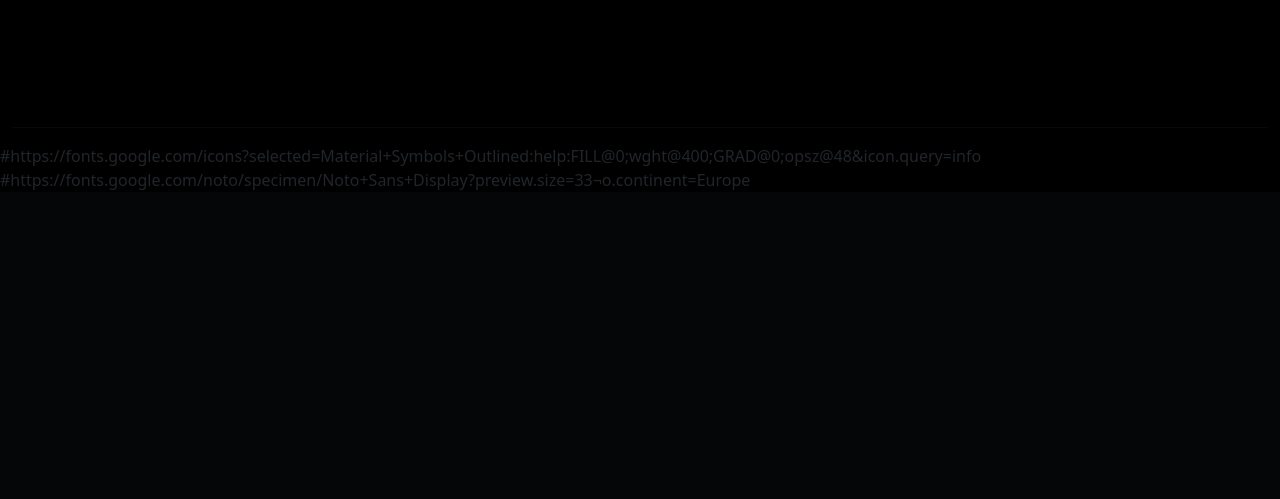
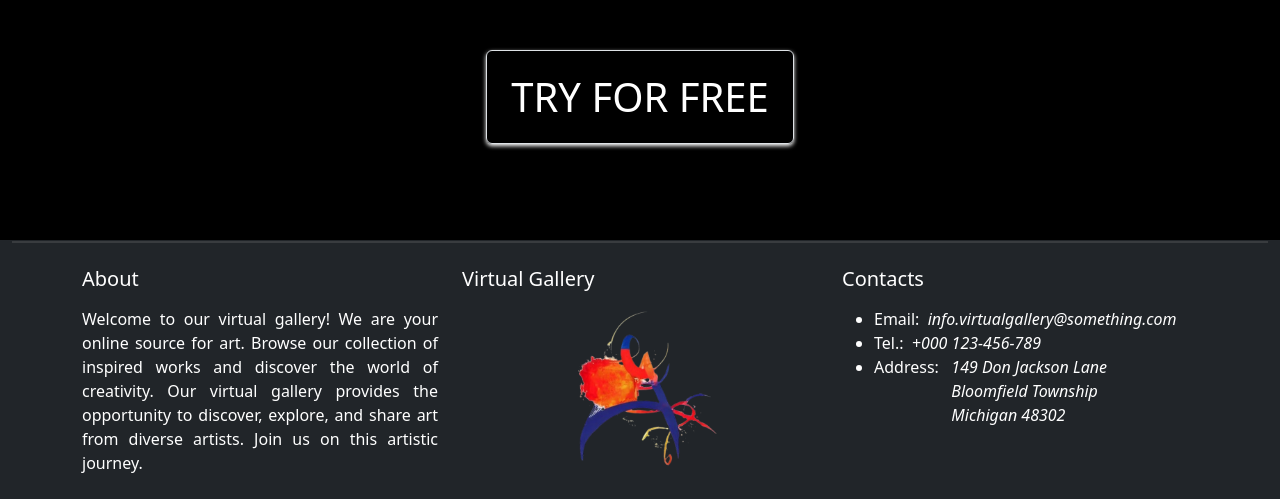
Before and after one commit to abcdefghijklmnopqrmnopqrstuvwxyz/WaFinal, a PHP site: page / in a window 1280 px wide. Shown: the part 1118-1617 px from the top of the page. Before the commit the page ends 1308 px from the top, so only its background shows below. Run offline with PHP 8.4, Linux system fonts and the light colour scheme.

Commit message:
Home page
Finished home page design - no response

```diff
--- a/css/style.css
+++ b/css/style.css
@@ -1,10 +1,6 @@
-body {
-    background-color: rgb(0, 0, 0);
-}
-
 .text-container {
     font-size: 150px;
-    margin: 10vw;
+    margin: 7vw;
     color: rgba(225,225,225, .01);
     background-image: url("../img/back.jpg");
     background-repeat: repeat;
@@ -29,21 +25,17 @@ body {
 }
 
 .mouse::before {
-    --size: 0;
+    --size: 200px;
     content: '';
-    position: absolute;
+    position: fixed;
     left: var(--x);
     top: var(--y);
     width: var(--size);
     height: var(--size);
     background: radial-gradient(circle closest-side, rgb(166, 204, 221), transparent);
     transform: translate(-50%, -50%);
-    transition: width 0.2s ease, height 0.2s ease;
+    transition: 0 0.2s ease, 0 0.2s ease;
     z-index: -10;
-}
-
-.mouse::before {
-    --size: 200px;
 }
 
 .navitem {
@@ -85,4 +77,31 @@ body {
 
 .backgr {
     background-color: black;
+    z-index: -20;
 }
+
+.textjustify {
+    text-align: justify;
+}
+
+.imgresize {
+    width: 50%;
+    height: 50%;
+    transform: translate(50%, 0%);
+}
+
+.freebutton {
+    background: transparent;
+    box-shadow: 0 2px 4px 0 white;
+    transition: 0.3s;
+}
+
+.freebutton:hover {
+    transition: 0.3s;
+    transform: scale(1.05, 1.05);
+}
+
+.footerline {
+    height: 3px;
+    background-color: gray;
+}
--- a/index.html
+++ b/index.html
@@ -1,5 +1,5 @@
 <!DOCTYPE html>
-<html lang="cs">
+<html lang="en">
     <head>
         <title>Online artworks</title>
         <meta charset="utf-8">
@@ -14,8 +14,8 @@
         <script src="https://cdn.jsdelivr.net/npm/bootstrap@5.3.0-alpha3/dist/js/bootstrap.bundle.min.js" integrity="sha384-ENjdO4Dr2bkBIFxQpeoTz1HIcje39Wm4jDKdf19U8gI4ddQ3GYNS7NTKfAdVQSZe" crossorigin="anonymous"></script>
     </head>
     <body class="backgr mouse">
-        <header class="head">
-            <nav class="sticky-top bg-dark">
+        <header class="head sticky-top">
+            <nav class="bg-dark">
                 <div class="d-flex container">
                     <div class="d-flex me-auto navmenu">
                         <a href="#" class="d-block text-decoration-none hoveractive">
@@ -34,7 +34,7 @@
                         </a>
                         <a href="#" class="d-block text-decoration-none hover">
                             <div class="d-flex text-center py-3 px-4 fs-3 text-light">
-                                <span class="material-symbols-outlined d-block fs-2 p-1">0</span>
+                                <span class="material-symbols-outlined d-block fs-2 p-1">Photo_library</span>
                                 <span class="px-2">Virtual gallery</span>
                             </div>
                             <div class="navdes"></div>
@@ -50,7 +50,7 @@
                         </a>
                         <a href="#" class="d-block text-decoration-none hover">
                             <div class="d-flex text-center py-3 px-4 fs-3 text-light">
-                                <span class="material-symbols-outlined d-block fs-2 p-1">0</span>
+                                <span class="material-symbols-outlined d-block fs-2 p-1">How_to_reg</span>
                                 <span class="px-2">Sign in</span>
                             </div>
                             <div class="navdes"></div>
@@ -62,11 +62,38 @@
 
         <main class="text-center fw-bold">
             <p class="text-container">TRY OUT VIRTUAL GALLERY FOR FREE!</p>
+            <button class="text-white fs-1 border rounded py-3 px-4 mb-5 freebutton">TRY FOR FREE</button>
         </main>
 
-        <footer class="container-fluid">
-            <hr>
-            <div class="container">
+        <footer class="container-fluid bg-dark mt-5">
+            <hr class="footerline">
+            <div class="container z-2 text-white">
+                <div class="row">
+                    <div class="col-4 my-2 d-block">
+                        <h5 class="mb-3">About</h5>
+                        <p class="textjustify">Welcome to our virtual gallery! We are your online source for art. Browse our collection of inspired works and discover the world of creativity. Our virtual gallery provides the opportunity to discover, explore, and share art from diverse artists. Join us on this artistic journey.</p>
+                    </div>
+                    <div class="col-4 my-2 d-block">
+                        <h5>Virtual Gallery</h5>
+                        <img class="img-fluid imgresize" src="img/logo.png">
+                    </div>
+                    <div class="col-4 my-2 d-block">
+                        <h5 class="mb-3">Contacts</h5>
+                        <ul>
+                            <li>Email:<i>&nbsp; info.virtualgallery@something.com</i></li>
+                            <li>Tel.:<i>&nbsp; +000 123-456-789</i></li>
+                            <li>Address:
+                                <div class="d-inline-flex">
+                                    <i class="d-block">
+                                        <span>&nbsp; 149 Don Jackson Lane</span><br>
+                                        <span>&nbsp; Bloomfield Township</span><br>
+                                        <span>&nbsp; Michigan 48302</span>
+                                    </i>
+                                </div>
+                            </li>
+                        </ul>
+                    </div>
+                </div>
             </div>
         </footer>
 
@@ -74,5 +101,5 @@
     </body>
 </html>
 
-#https://fonts.google.com/icons?selected=Material+Symbols+Outlined:help:FILL@0;wght@400;GRAD@0;opsz@48&icon.query=info
-#https://fonts.google.com/noto/specimen/Noto+Sans+Display?preview.size=33&noto.continent=Europe
+<!--https://fonts.google.com/icons?selected=Material+Symbols+Outlined:help:FILL@0;wght@400;GRAD@0;opsz@48&icon.query=info
+#https://fonts.google.com/noto/specimen/Noto+Sans+Display?preview.size=33&noto.continent=Europe-->
--- a/js/jsc.js
+++ b/js/jsc.js
@@ -1,8 +1,12 @@
 let btn = document.querySelector('.mouse');
+let mousePosition = {x: 0, y: 0};
 
-btn.addEventListener('mousemove', e => {
-    let x = e.clientX;
-    let y = e.clientY;
-    btn.style.setProperty('--x', x + 'px');
-    btn.style.setProperty('--y', y + 'px');
-});
+function updateMouseLocation(e)
+{
+    mousePosition.x = e.clientX;
+    mousePosition.y = e.clientY;
+    btn.style.setProperty('--x', mousePosition.x + 'px');
+    btn.style.setProperty('--y', mousePosition.y + 'px');
+}
+
+btn.addEventListener('mousemove', updateMouseLocation);
```
